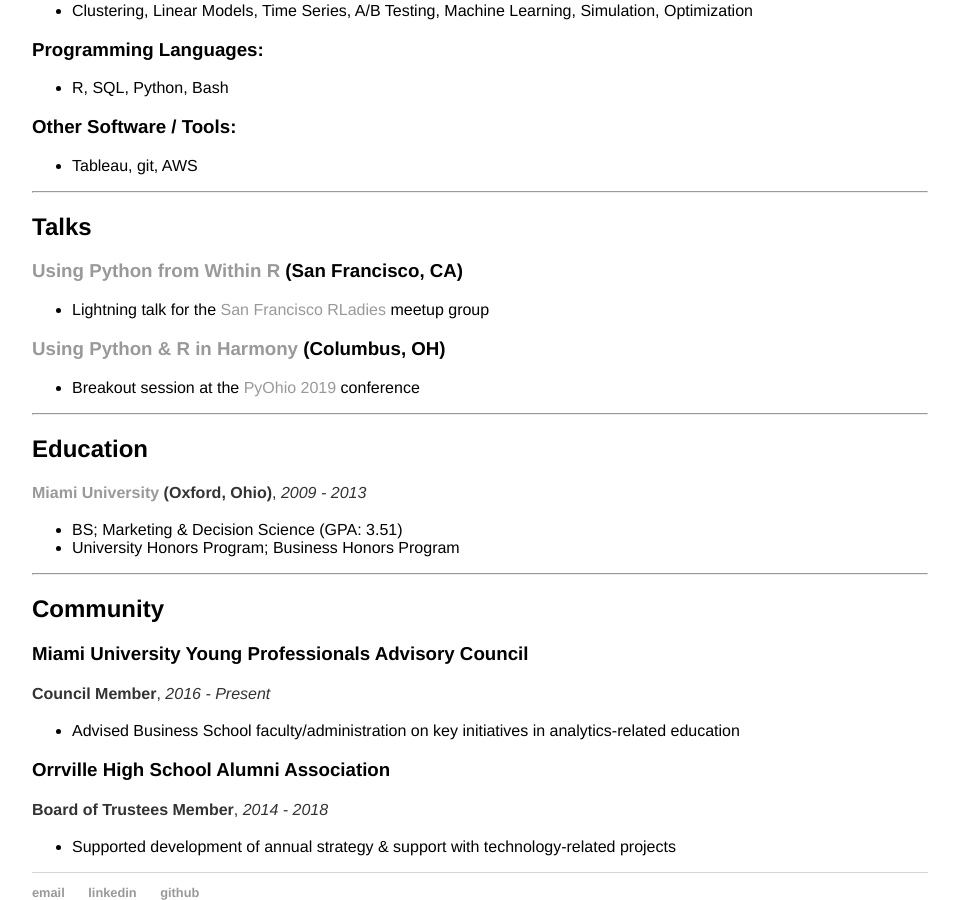
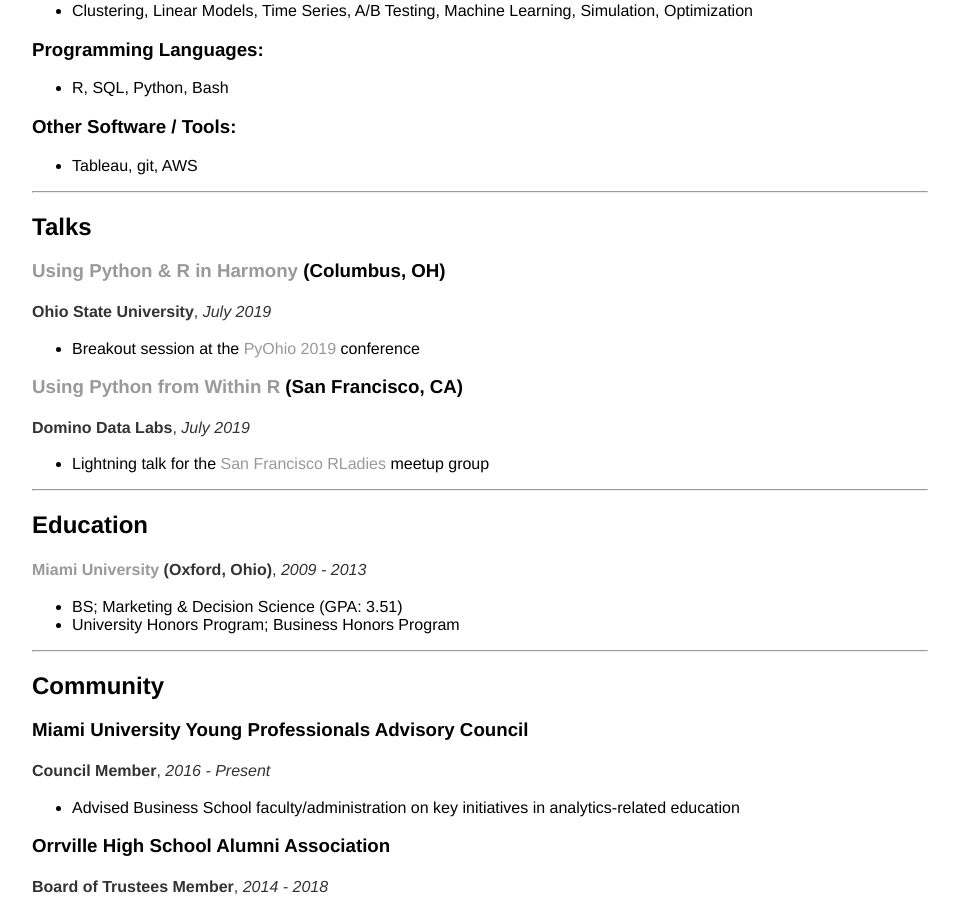
Before and after one commit to MatthewBrower/matthewbrower.github.io, a Jekyll site: the page built from resume/index.md, in a window 1280 px wide and 900 px high, scrolled down 1573 px. Shown: the whole window, without its empty margins (160-1119 px from the left). Built offline with Jekyll 4.4.1, drawn with Linux system fonts in a browser that asks for light colours.

Commit message:
Update index.md

```diff
--- a/resume/index.md
+++ b/resume/index.md
@@ -81,11 +81,15 @@
 ___
 
 ## Talks
+### [Using Python & R in Harmony](https://github.com/MatthewBrower/pyohio_reticulate_rpy2) (Columbus, OH)
+__Ohio State University__, _July 2019_
+- Breakout session at the [PyOhio 2019](https://www.pyohio.org/2019/) conference
+
 ### [Using Python from Within R](https://github.com/MatthewBrower/rladies_july2019_talk) (San Francisco, CA)
+__Domino Data Labs__, _July 2019_
 - Lightning talk for the [San Francisco RLadies](https://www.meetup.com/rladies-san-francisco/) meetup group
 
-### [Using Python & R in Harmony](https://github.com/MatthewBrower/pyohio_reticulate_rpy2) (Columbus, OH)
-- Breakout session at the [PyOhio 2019](https://www.meetup.com/rladies-san-francisco/) conference
+
 
 ___
 
```
